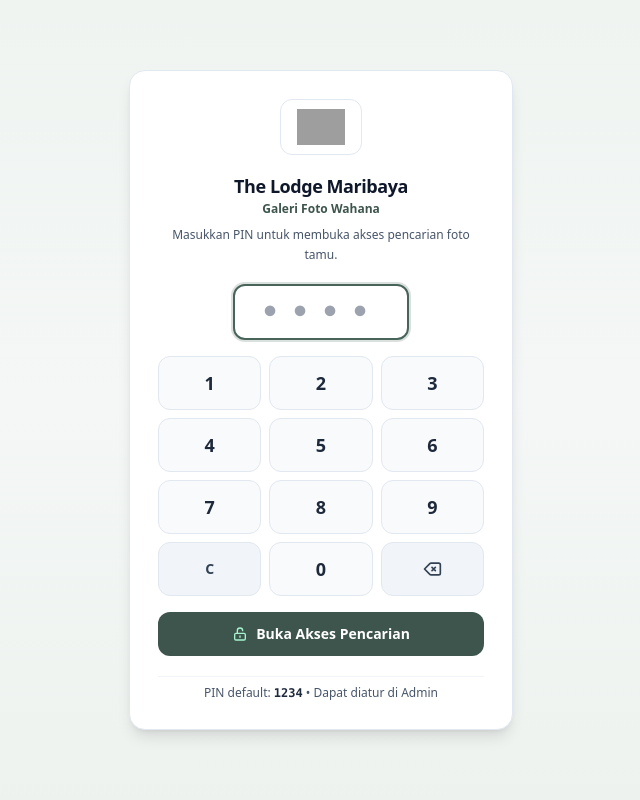
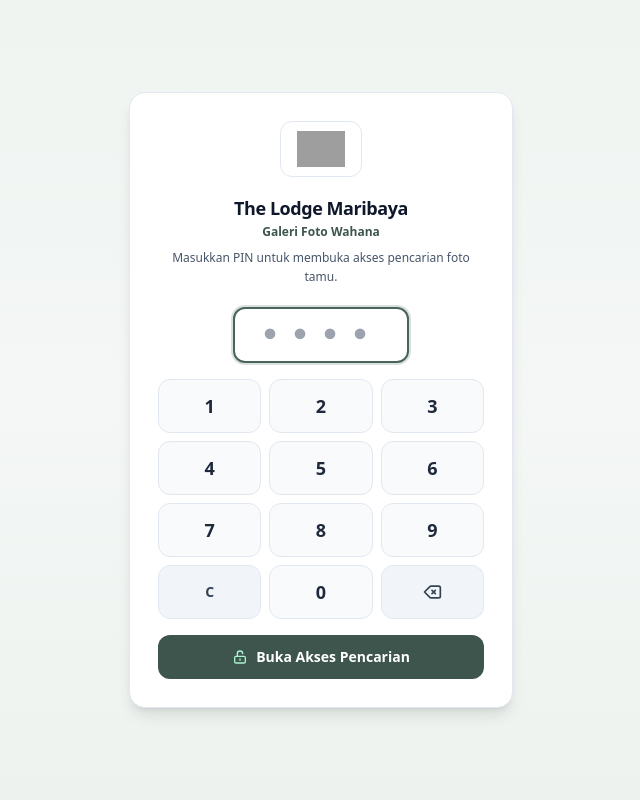
Before and after one commit to herdirudian/photo, a FastAPI app: page / in a window 1280 px wide. Shown: the whole page, without its empty margins (319-959 px from the left). Run offline with FastAPI, Linux system fonts and the light colour scheme; data that the repository does not hold is empty; some libraries are stand-ins or nearby versions; grey boxes are pictures that could not be loaded.

Commit message:
fix(ui): remove default PIN hint from kiosk lock screen modal

```diff
--- a/templates/index.html
+++ b/templates/index.html
@@ -156,11 +156,6 @@
         </button>
 
       </form>
-
-      <!-- Footer Info -->
-      <div class="pt-2 border-t border-slate-100 text-xs text-slate-600">
-        PIN default: <span class="font-mono font-bold text-slate-800">1234</span> &bull; Dapat diatur di Admin
-      </div>
 
     </div>
   </div>
```
